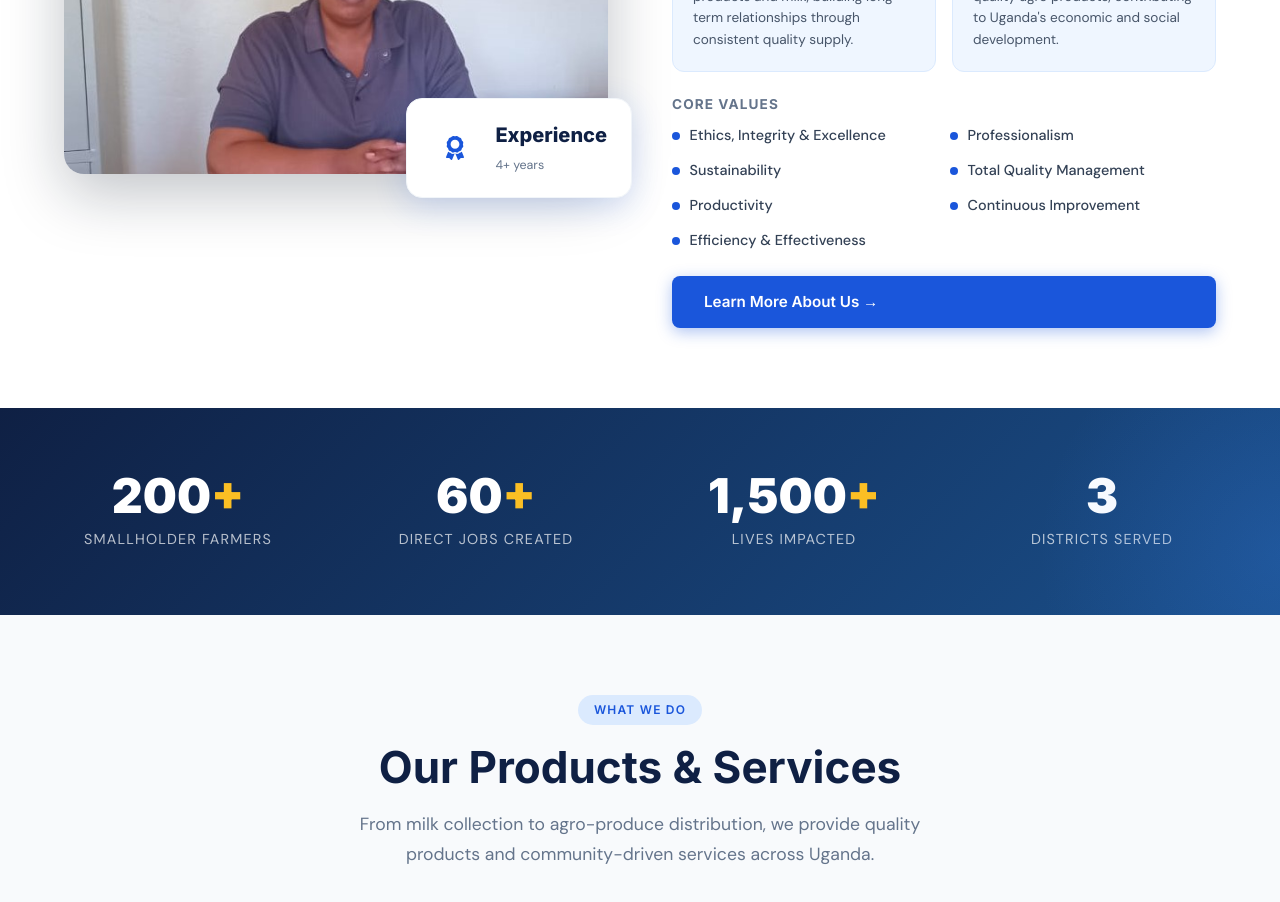
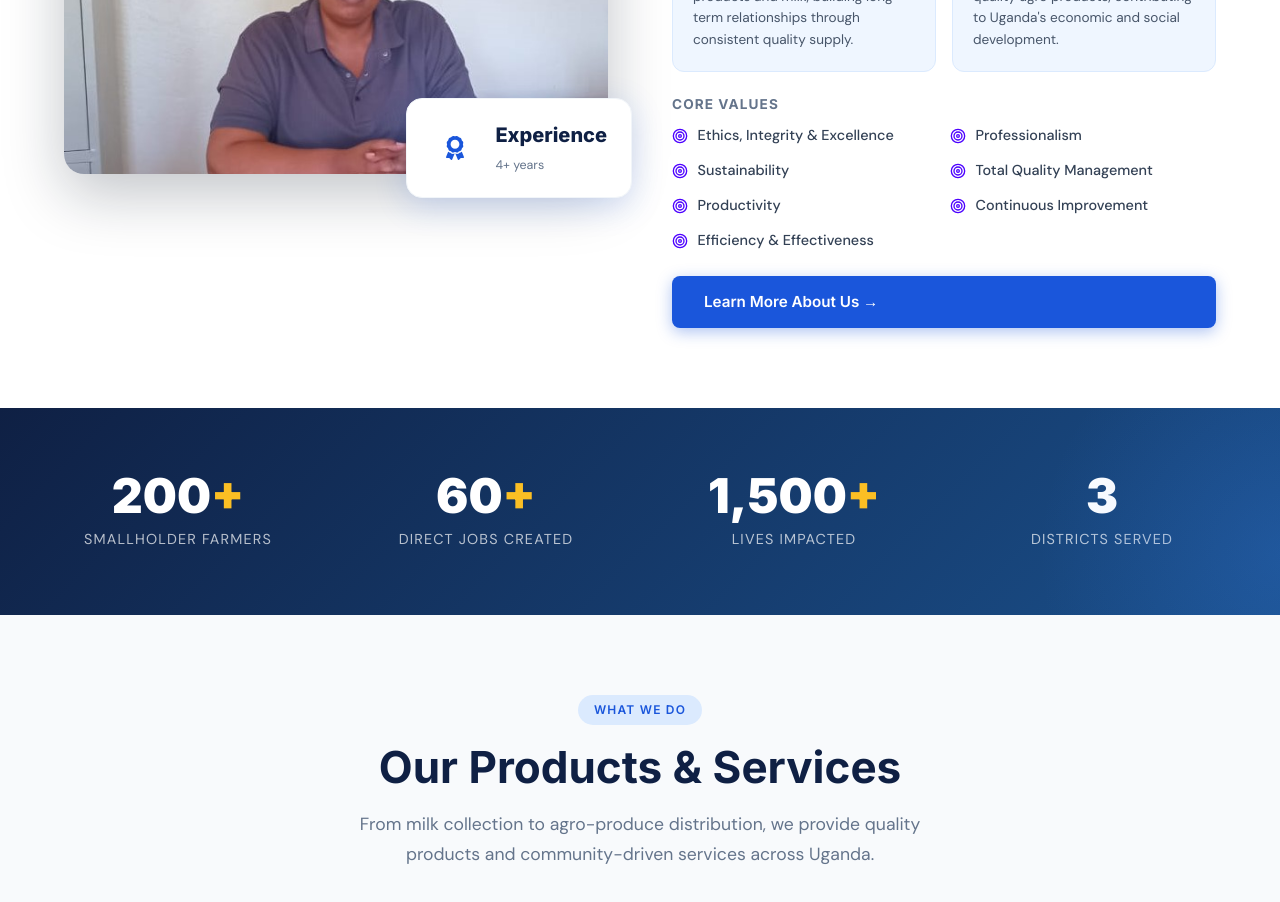
Before and after one commit to laptertechnologies-hue/MUSIKULI-DAIRIES-, a Next.js app: page / in a window 1280 px wide. Shown: the part 1360-2262 px from the top of the page. Built offline with nearby package versions, Linux system fonts and the light colour scheme.

Commit message:
fix update

```diff
--- a/app/about/page.tsx
+++ b/app/about/page.tsx
@@ -38,7 +38,7 @@ export default function AboutPage() {
             <div className="about-image-wrapper">
               <Image
                 src="/images/founders pic.jpeg"
-                alt="Musikuli Dairies founders"
+                alt="Musikuli Dairies founders Ibrahim Musikuli and Reginah Nabateregga"
                 width={580}
                 height={500}
                 className="about-image-main"
@@ -169,7 +169,7 @@ export default function AboutPage() {
               { icon: '/icons/target.svg', label: 'Address', val: 'Nsozibirye-Kigombe, Luwero Sub County, Luwero District, Uganda' },
               { icon: '/icons/mailbox.svg', label: 'P.O Box', val: 'P.O Box 170174, Luwero-Uganda' },
               { icon: '/icons/phone.svg', label: 'Telephone', val: '+256 200 933 861' },
-              { icon: '/icons/email.svg', label: 'Email', val: 'musikuliimran@gmail.com' },
+              { icon: '/icons/email.svg', label: 'Email', val: 'info@musikulidairies.com' }
             ].map((c) => (
               <div key={c.label} style={{ background: 'var(--gray-50)', border: '1px solid var(--gray-100)', borderRadius: '16px', padding: '1.5rem', minWidth: '200px', flex: '1', maxWidth: '280px' }}>
                 <div style={{ marginBottom: '0.75rem', display: 'flex', justifyContent: 'center' }}>
--- a/app/page.tsx
+++ b/app/page.tsx
@@ -171,7 +171,7 @@ export default function HomePage() {
                 <div className="values-grid">
                   {coreValues.map((v) => (
                     <div className="value-item" key={v}>
-                      <span className="value-dot" />
+                      <Image src="/icons/target.svg" alt="" width={16} height={16} style={{ flexShrink: 0 }} />
                       {v}
                     </div>
                   ))}
```
